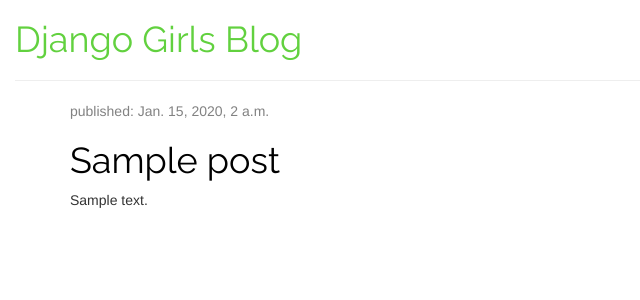
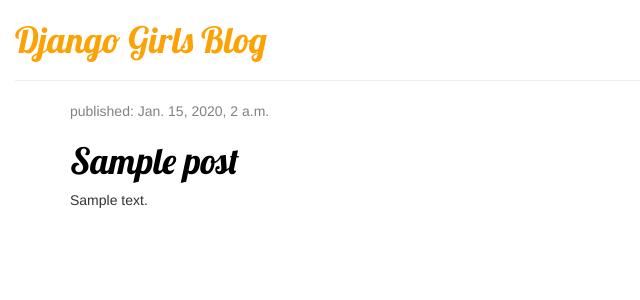
Before and after one commit to lmoody99/my-first-blog, a Django app: template blog/templates/blog/post_list.html in a window 1280 px wide. Shown: the top 300 px of the page, without its empty margins (0-640 px from the left). Run offline with Django 3.2, Linux system fonts and the light colour scheme; the template is opened without the code that fills it: values that come from a table or form of the project are taken from there, others are empty; tables that the repository leaves empty hold one stand-in row (values such as "Sample post"); some libraries are stand-ins or nearby versions.

Commit message:
changed color to orange and font family:lobster

```diff
--- a/blog/static/css/blog.css
+++ b/blog/static/css/blog.css
@@ -1,6 +1,6 @@
 h1 a {
-  color: #62D13F;
-  font-family: 'Raleway';
+  color: #FCA205;
+  font-family: 'Lobster';
 }
  body {
    padding-left: 15px;
--- a/blog/templates/blog/post_list.html
+++ b/blog/templates/blog/post_list.html
@@ -6,13 +6,14 @@
      <link rel="stylesheet" href="//maxcdn.bootstrapcdn.com/bootstrap/3.2.0/css/bootstrap.min.css">
      <link rel="stylesheet" href="//maxcdn.bootstrapcdn.com/bootstrap/3.2.0/css/bootstrap-theme.min.css">
      <link rel="stylesheet" href="{% static 'css/blog.css' %}">
-     <link href="https://fonts.googleapis.com/css?family=Raleway" rel="stylesheet">
+     <link href="//fonts.googleapis.com/css?family=Lobster&subset=latin,latin-ext" rel="stylesheet" type="text/css">
    </head>
    <body>
        <div>
            <h1><a href="">Django Girls Blog</a></h1>
            <hr>
        </div>
+
        <div class="content container">
           <div class="row">
             <div class="col-md-8">
```
Lines whose indentation alone changed are shown as unchanged.
